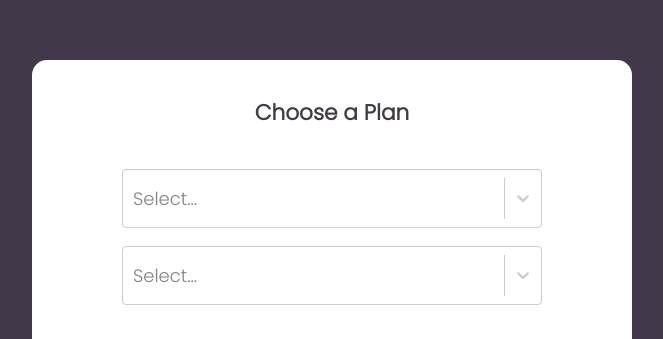
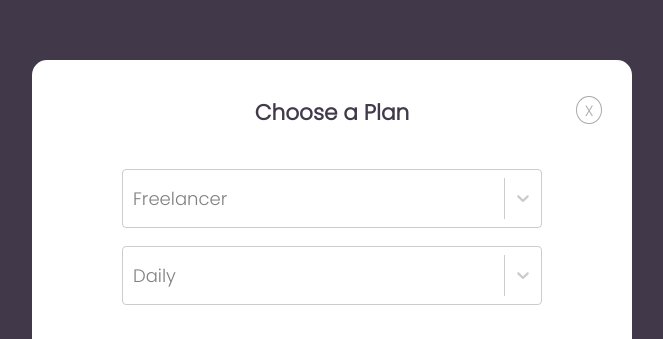
Before and after one commit to Africa-Trainovation-Consulting/newATC, a React (Create React App) app: page /chooseplan in a window 1280 px wide. Shown: the part 159-498 px from the top of the page, without its empty margins (308-971 px from the left). Built offline with nearby package versions, Linux system fonts and the light colour scheme.

Commit message:
adjustment omo

```diff
--- a/public/index.html
+++ b/public/index.html
@@ -16,8 +16,6 @@
     <noscript>You need to enable JavaScript to run this app.</noscript>
     <div id="root"></div>
     <script>
-        let get = document.querySelectorAll('.css-14el2xx-placeholder')
-        console.log(get)
     </script>
 </body>
 
--- a/src/Sass/style.scss
+++ b/src/Sass/style.scss
@@ -461,10 +461,7 @@ a {
 .css-319lph-ValueContainer {
     height: 45px;
 }
-.css-14el2xx-placeholder{
-    display: none;
-}.css-14el2xx-placeholder::before{
-    content: 'go';
+.css-14el2xx-placeholder{padding-bottom: 12px;
 }
 .css-1s2u09g-control{
     height: 45px;
@@ -589,7 +586,7 @@ form {
                     border-radius: 50%;
                     font-size: 15px;
                     text-align: center;
-                    height: 4.5vh;
+                    height: 3.5vh;
                     padding: 0 0.5em;
                     display: flex;
                     align-items: center;
--- a/src/layouts/CustomSelect.js
+++ b/src/layouts/CustomSelect.js
@@ -21,8 +21,8 @@ height:'5vh'
 return <>
 
 
-    <Select options={options}  style={selectStyle}/>
-    <Select options={option2} />
+    <Select placeholder={'Freelancer'} options={options}  style={selectStyle}/>
+    <Select placeholder={'Daily'} options={option2} />
 
 
 </>
--- a/src/layouts/Spanning.js
+++ b/src/layouts/Spanning.js
@@ -2,14 +2,15 @@ import React from 'react';
 function Spanning(props) {
     return (
         <span className='spanning'>
-            <span className="cancel_btn">
+             <span className="cancel_btn">
                 <h1>{props.heading}</h1>
                 <span className='Madbtn'>
+            {/*
                     <svg xmlns="http://www.w3.org/2000/svg" width="28" height="28" viewBox="0 0 39 39" fill="none">
-                    <path d="M13 13L19.5 19.5M26 26L19.5 19.5M19.5 19.5L26 13L13 26" stroke="none" />
-                    <circle cx="19.5" cy="19.5" r="19" stroke="none" />
-                </svg>{/*
-                    <i> X </i> */}
+                    <path d="M13 13L19.5 19.5M26 26L19.5 19.5M19.5 19.5L26 13L13 26" stroke="#AAAAAA" />
+                    <circle cx="19.5" cy="19.5" r="19" stroke="#AAAAAA" />
+                </svg> */}
+                    <i> X </i>
                 </span>
             </span>
         </span>
```
Also changed, not shown: src/components/PasswordChanged.js (+3 -3 lines).
